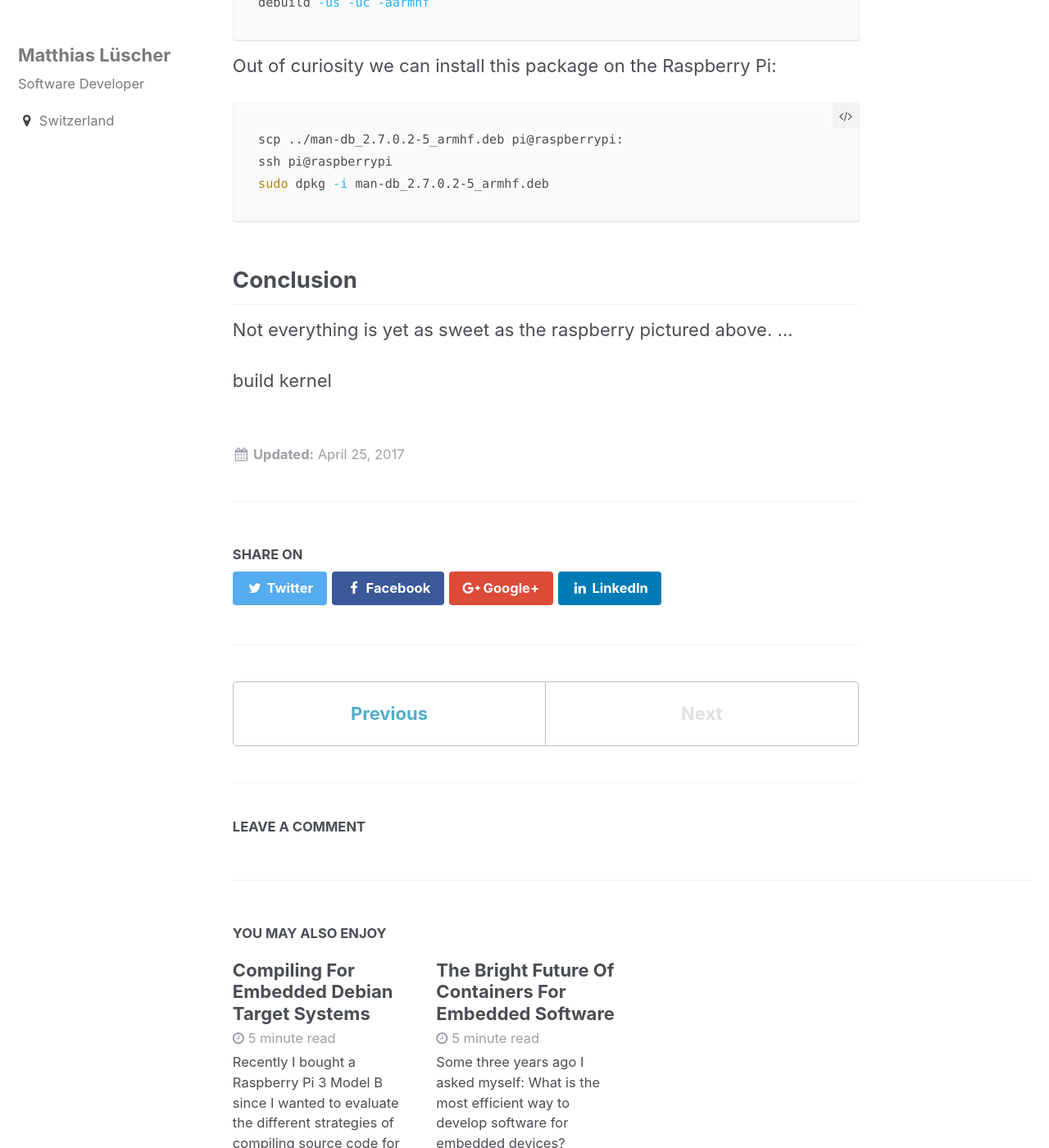
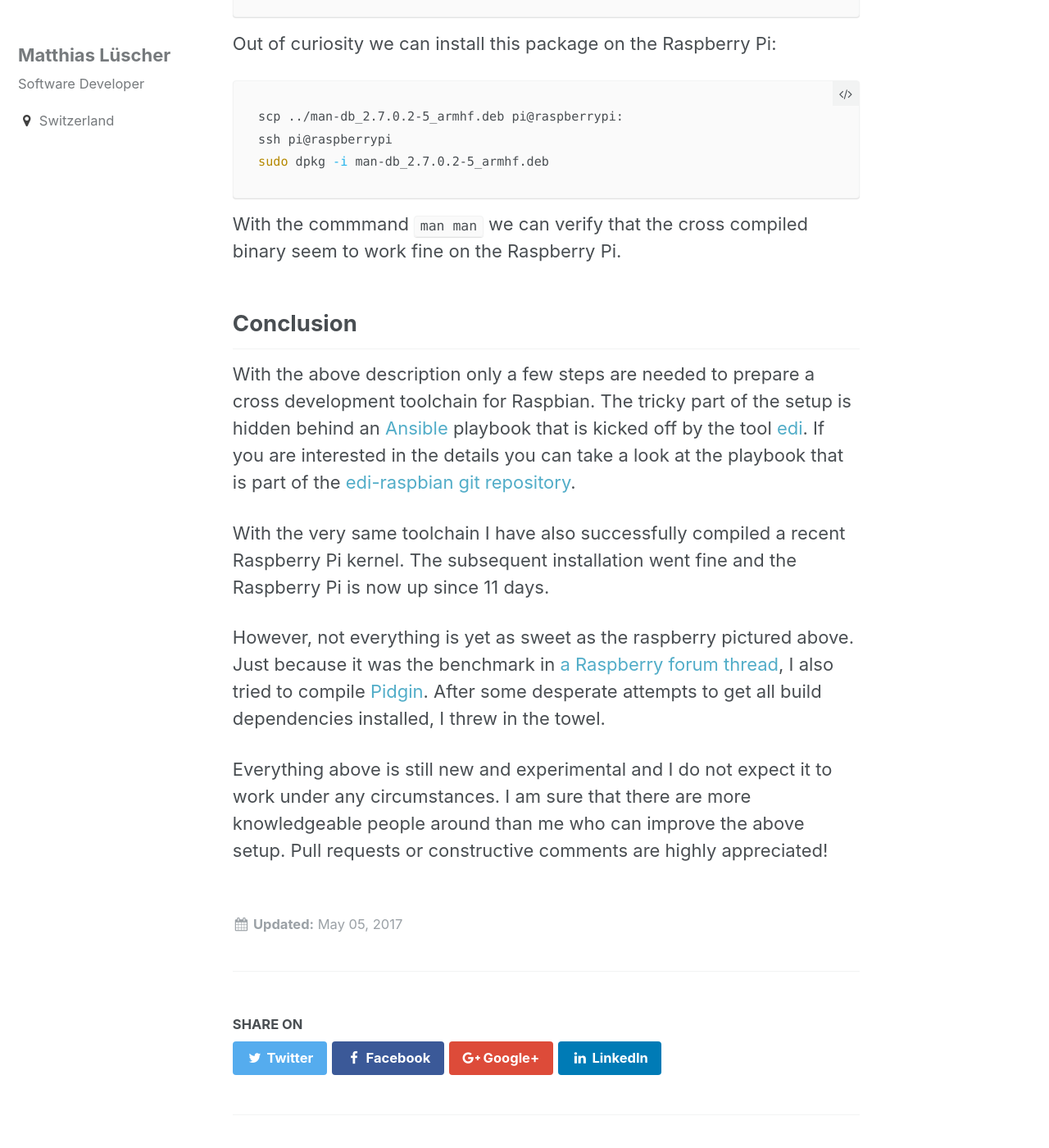
Before and after one commit to lueschem/lueschem.github.io, a Jekyll site: the page built from _posts/2017-05-05-Cross-Compiling-for-Raspbian.md, in a window 1280 px wide and 1400 px high, scrolled down 7214 px. Shown: the whole window at 82% size. Built offline with Jekyll 4.4.1, drawn with Linux system fonts in a browser that asks for light colours; comment, search, counter and statistics services are not loaded; some of the changed text lies outside the part shown.

Commit message:
Finalized cross compilation blog post.

````diff
--- a/_posts/2017-04-25-Cross-Compiling-for-Raspbian.md
+++ b/_posts/2017-05-05-Cross-Compiling-for-Raspbian.md
@@ -15,7 +15,7 @@ As promised in the [previous blog post](/Compiling-for-Embedded-Debian-Target-Sy
 Debian armhf port requires an ARMv7-A capable CPU while the Pi 1 and Pi Zero are only equipped with an ARMv6 capable CPU.
 
 I rather prefer to automate things instead of writing lengthy instructions and therefore a few steps will be sufficient
-to start the cross compilation adventure:
+to start the cross compilation adventure on an Ubuntu 16.04 host:
 
 Container Setup
 ---------------
@@ -40,7 +40,7 @@
 lxc exec raspbian-jessie-cross -- login ${USER}
 ```
 
-That's it - we are ready to compile a program:
+That's it - we are ready to cross compile a program:
 
 Hello World
 -----------
@@ -61,7 +61,7 @@ int main()
 EOF
 ```
 
-And we compile it using the C++ cross compiler:
+And we compile it using the pre installed C++ cross compiler:
 
 ``` bash
 arm-linux-gnueabihf-g++ -v hello.cpp -o hello-raspbian
@@ -104,8 +104,7 @@ Recompilation of the SSL Library
 Like within the [previous blog post](/Compiling-for-Embedded-Debian-Target-Systems/) we fetch the source code:
 
 ``` bash
-cd ..
-mkdir -p openssl-cross && cd openssl-cross
+mkdir -p ~/edi-workspace/openssl-cross && cd ~/edi-workspace/openssl-cross
 apt-get source libssl1.0.0
 cd openssl-1.0.1t
 ```
@@ -127,9 +126,10 @@ ssh pi@raspberrypi
 sudo dpkg -i libssl1.0.0_1.0.1t-1+deb8u6_armhf.deb
 ```
 
-You have been warned - I really bricked my ssh access once when I tried a compilation without the adjusted compiler settings.
+You have been warned - I really bricked my ssh access once when I tried to install binaries that were compiled
+without the adjusted compiler settings.
 
-Let us see wheter we have more luck this time:
+Let us see whether we have more luck this time:
 
 ```
 sudo systemctl restart ssh
@@ -153,7 +153,7 @@ cd ~/edi-workspace
 apt-get source man-db
 ```
 
-man-db is slightly more complex than the openssl library and therefore we need some build dependencies:
+man-db is with regards to dependencies slightly more complex than the openssl library and therefore we need some build dependencies:
 
 ``` bash
 sudo apt-get build-dep -a armhf man-db
@@ -221,10 +221,23 @@ ssh pi@raspberrypi
 sudo dpkg -i man-db_2.7.0.2-5_armhf.deb
 ```
 
+With the commmand ```man man``` we can verify that the cross compiled binary seem to work fine on the Raspberry Pi.
 
 Conclusion
 ----------
 
-Not everything is yet as sweet as the raspberry pictured above. ...
+With the above description only a few steps are needed to prepare a cross development toolchain for Raspbian. The tricky
+part of the setup is hidden behind an [Ansible](https://www.ansible.com/) playbook that is kicked off by the tool [edi](http://www.get-edi.io).
+If you are interested in the details you can take a look at the playbook that is part of the
+[edi-raspbian git repository](https://github.com/lueschem/edi-raspbian).
 
-build kernel
+With the very same toolchain I have also successfully compiled a recent Raspberry Pi kernel. The subsequent installation went fine
+and the Raspberry Pi is now up since 11 days.
+
+However, not everything is yet as sweet as the raspberry pictured above. Just because it was the benchmark in
+[a Raspberry forum thread](https://www.raspberrypi.org/forums/viewtopic.php?f=66&t=17254), I also tried to compile
+[Pidgin](https://pidgin.im/). After some desperate attempts to get all build dependencies installed, I threw in the towel.
+
+Everything above is still new and experimental and I do not expect it to work under any circumstances. I am sure that there
+are more knowledgeable people around than me who can improve the above setup. Pull requests or constructive comments are
+highly appreciated!
````
Also changed, not shown: other parts of _posts/2017-05-05-Cross-Compiling-for-Raspbian.md (+2 -2 lines).
